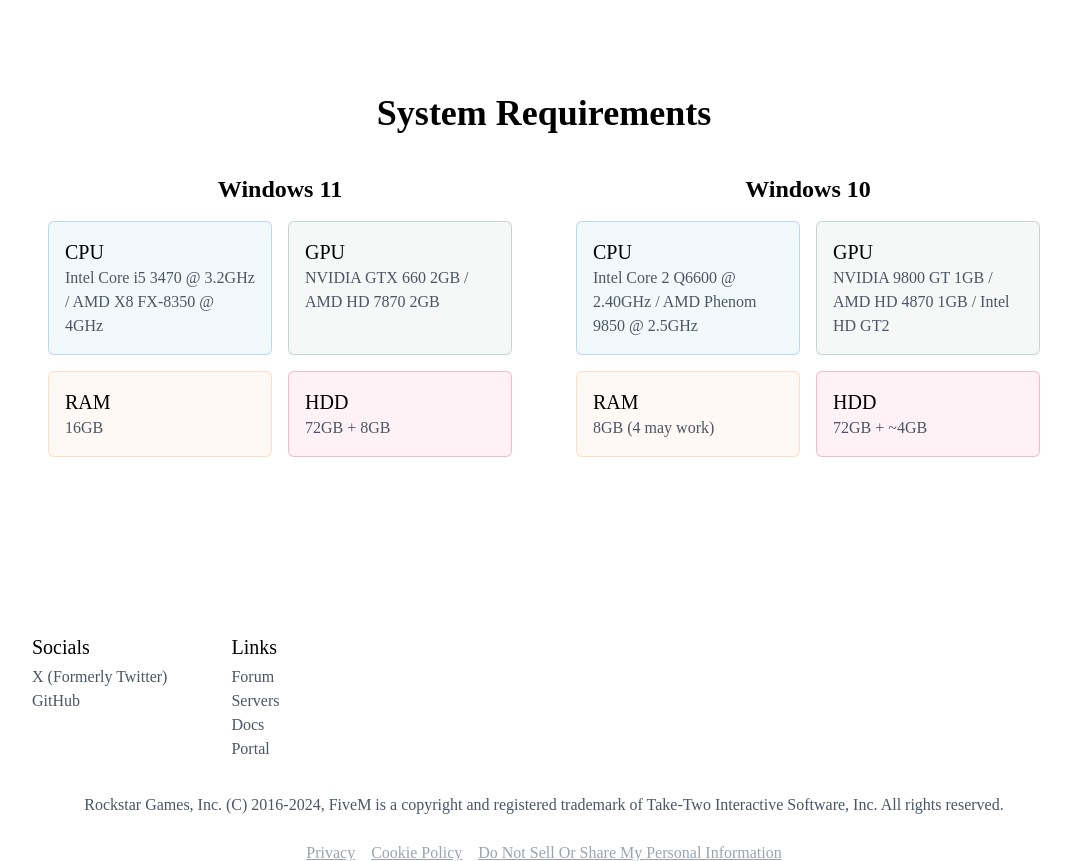
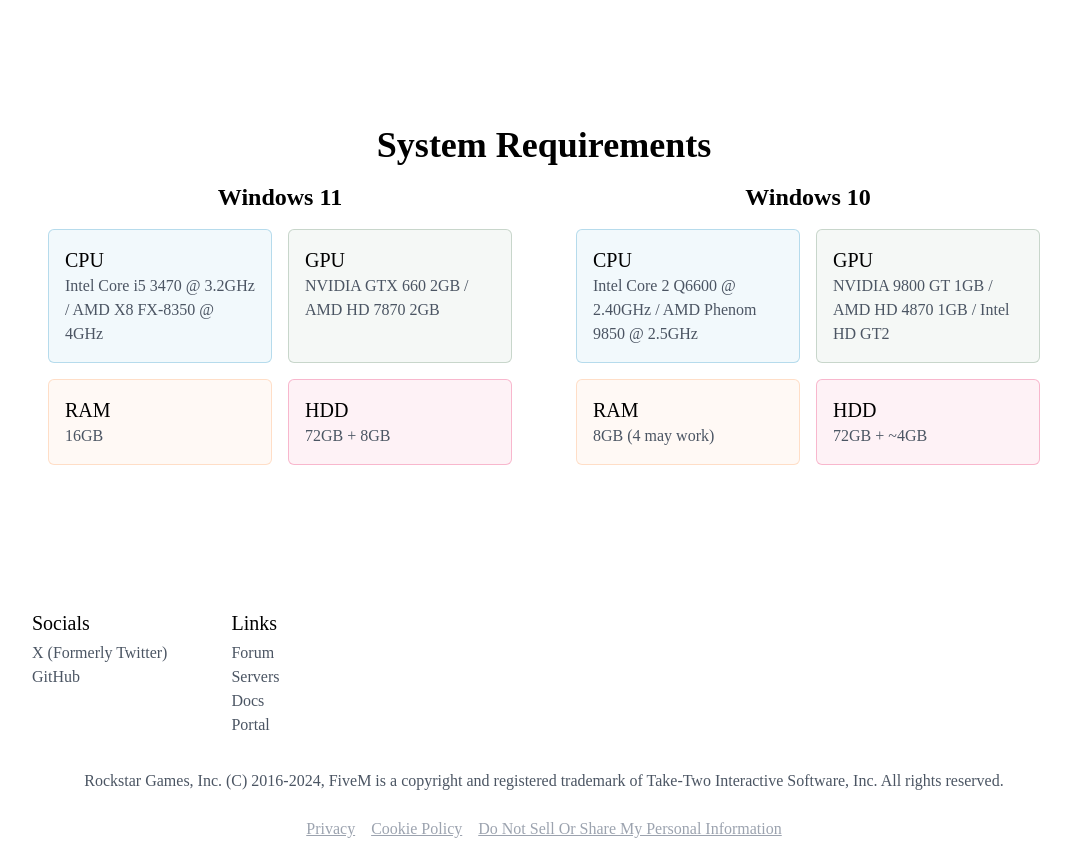
Before and after one commit to wxvedev/fivem.net, an Astro site: page / in a window 1280 px wide. Shown: the part 1180-2041 px from the top of the page, without its empty margins (96-1183 px from the left). Built offline with nearby package versions, Linux system fonts and the light colour scheme; Astro itself is replaced by a stand-in of ours.

Commit message:
fix: system requirements header too high

```diff
--- a/src/components/home/SystemRequirements.astro
+++ b/src/components/home/SystemRequirements.astro
@@ -25,8 +25,8 @@
 ];
 ---
 
-<main class="py-8">
-  <header class="text-center mb-6">
+<main class="pt-16">
+  <header class="text-center">
     <h1 class="text-4xl font-semibold">System Requirements</h1>
   </header>
   <main class="grid grid-cols-1 md:grid-cols-2 gap-8">
```
